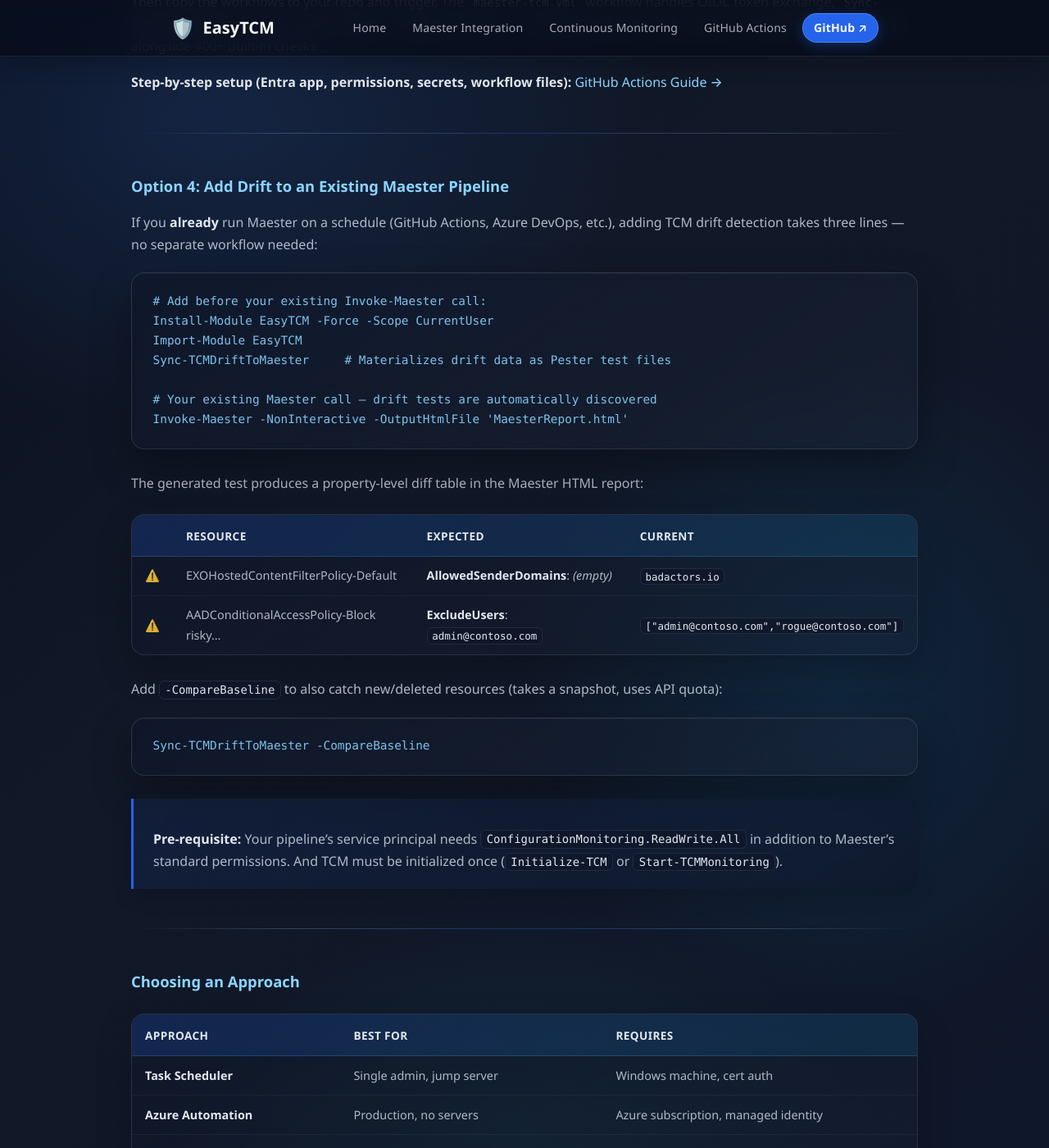
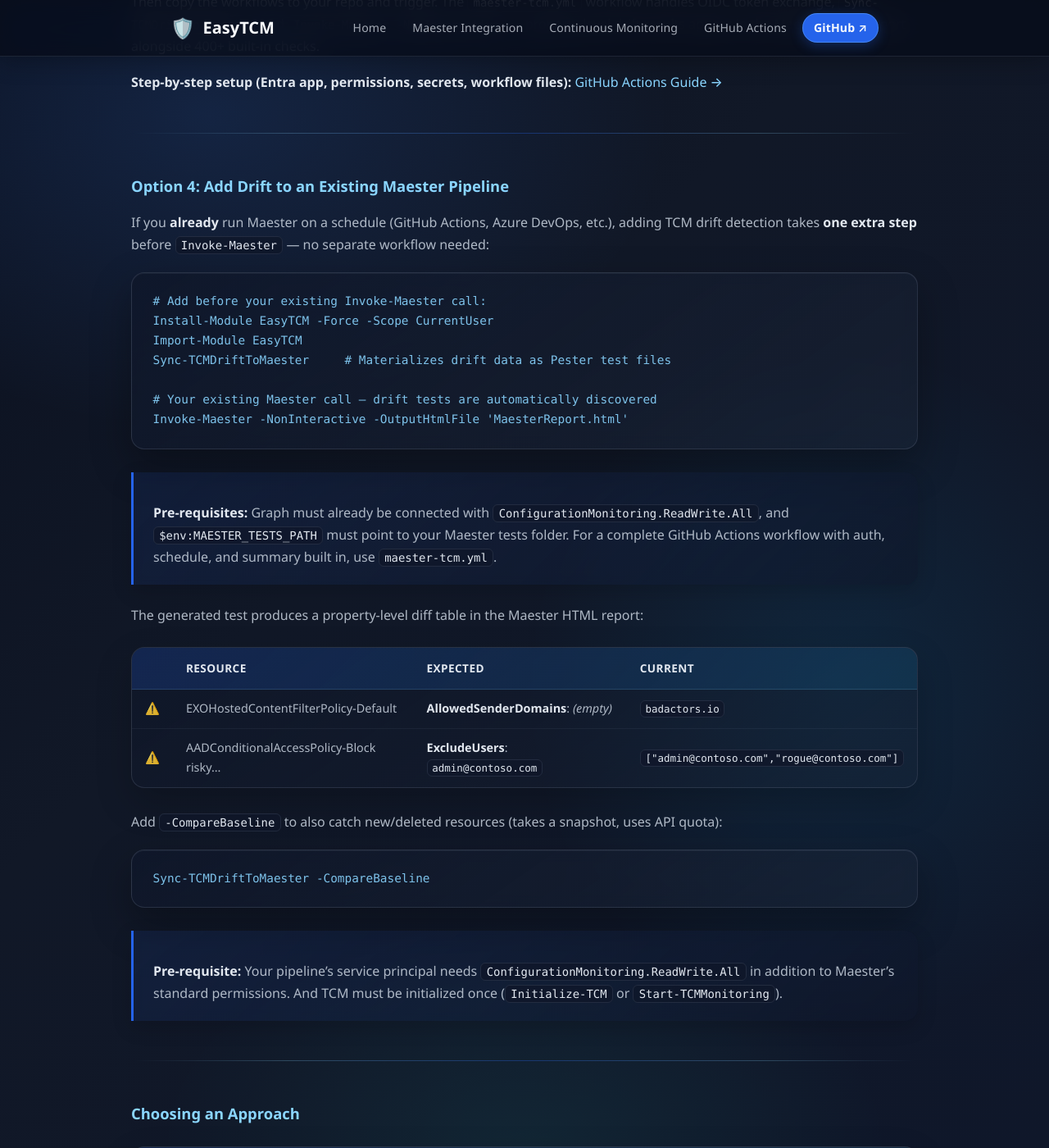
Before and after one commit to kayasax/EasyTCM, a Jekyll site: the page built from docs/continuous-monitoring.md, in a window 1280 px wide and 1400 px high, scrolled down 11113 px. Shown: the whole window at 82% size. Built offline with Jekyll 4.4.1, drawn with Linux system fonts in a browser that asks for light colours; some of the changed text lies outside the part shown.

Commit message:
docs: fix misleading '2 lines' / '3 lines' claims for adding TCM to existing Maester
Accurately describe it as 'one extra step' with pre-requisites noted.
Link to the full maester-tcm.yml template for ready-to-use setup.

````diff
--- a/docs/continuous-monitoring.md
+++ b/docs/continuous-monitoring.md
@@ -352,7 +352,7 @@ Then copy the workflows to your repo and trigger. The `maester-tcm.yml` workflow
 
 ### Option 4: Add Drift to an Existing Maester Pipeline
 
-If you **already** run Maester on a schedule (GitHub Actions, Azure DevOps, etc.), adding TCM drift detection takes three lines — no separate workflow needed:
+If you **already** run Maester on a schedule (GitHub Actions, Azure DevOps, etc.), adding TCM drift detection takes **one extra step** before `Invoke-Maester` — no separate workflow needed:
 
 ```powershell
 # Add before your existing Invoke-Maester call:
@@ -363,6 +363,8 @@ Sync-TCMDriftToMaester     # Materializes drift data as Pester test files
 # Your existing Maester call — drift tests are automatically discovered
 Invoke-Maester -NonInteractive -OutputHtmlFile 'MaesterReport.html'
 ```
+
+> **Pre-requisites:** Graph must already be connected with `ConfigurationMonitoring.ReadWrite.All`, and `$env:MAESTER_TESTS_PATH` must point to your Maester tests folder. For a complete GitHub Actions workflow with auth, schedule, and summary built in, use [`maester-tcm.yml`](https://github.com/kayasax/EasyTCM/blob/main/templates/workflows/maester-tcm.yml).
 
 The generated test produces a property-level diff table in the Maester HTML report:
 
@@ -388,7 +390,7 @@ Sync-TCMDriftToMaester -CompareBaseline
 | **Task Scheduler** | Single admin, jump server | Windows machine, cert auth |
 | **Azure Automation** | Production, no servers | Azure subscription, managed identity |
 | **GitHub Actions + Maester** | DevOps teams, full visibility | GitHub repo, OIDC (no secrets to rotate) |
-| **Existing Maester pipeline** | Already running Maester anywhere | `Install-Module EasyTCM` + 3 lines of code |
+| **Existing Maester pipeline** | Already running Maester anywhere | `Install-Module EasyTCM` + `Sync-TCMDriftToMaester` before `Invoke-Maester` |
 
 > **Task Scheduler and Azure Automation** require certificate-based or managed identity auth. **GitHub Actions** uses OIDC — no secrets to manage. All approaches require `ConfigurationMonitoring.ReadWrite.All` for TCM.
 
````
